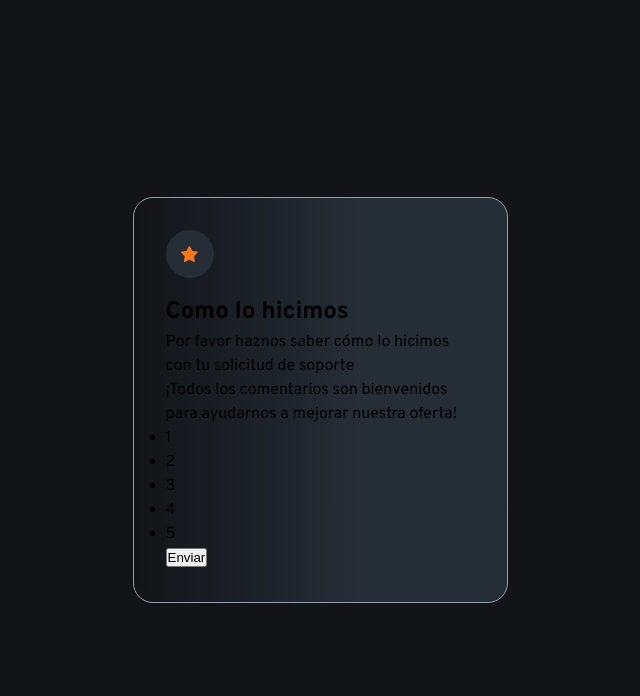
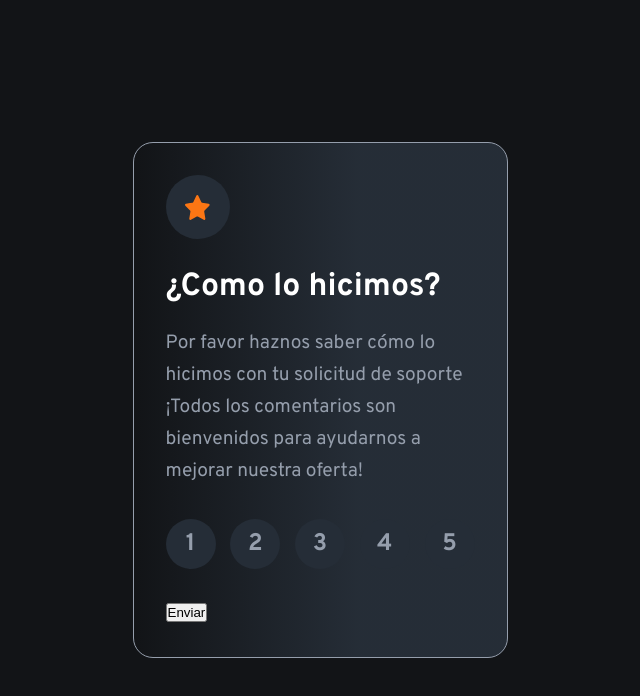
Before and after one commit to jaehdesign/examenes, a website: page index.html in a window 1280 px wide. Shown: the whole page, without its empty margins (320-960 px from the left). Drawn offline with Linux system fonts and the light colour scheme.

Commit message:
Update content proyect v5

```diff
--- a/index.html
+++ b/index.html
@@ -20,8 +20,8 @@
   <main>
 
     <section class="description">
-      <div class="star"><img src="./images/icon-star.svg" alt=""></div>
-      <h1>Como lo hicimos</h1>
+      <div class="star"><img src="./images/icon-star.svg" alt="" width="25px" height="25px"></div>
+      <h1>¿Como lo hicimos?</h1>
       <p>Por favor haznos saber cómo lo hicimos con tu solicitud de soporte</p>
       <p>¡Todos los comentarios son bienvenidos para ayudarnos a mejorar nuestra oferta!</p>
       <section class="score">
--- a/styles.css
+++ b/styles.css
@@ -10,7 +10,7 @@
 :root {
     --color-primary: hsl(25, 97%, 53%);
     --color-white: hsl(0, 0%, 100%);
-    --color-ligth-grey: hsl(217, 12%, 63%);
+    --color-light-grey: hsl(217, 12%, 63%);
     --color-dark-blue: hsl(213, 19%, 18%);
     --color-very-dark-blue: hsl(216, 12%, 8%);
 }
@@ -22,6 +22,12 @@ body {
     background-color: var(--color-very-dark-blue);
 }
 
+h1 {
+    font-size: 2rem;
+    color: var(--color-white);
+    padding-block: 1rem;
+}
+
 main {
     display: flex;
     justify-content: center;
@@ -31,31 +37,59 @@ main {
 
 section.description {
     width: 375px;
-    background-color: var(--color-ligth-grey);
+    background-color: var(--color-light-grey);
     background: linear-gradient(
         90deg,
         var(--color-very-dark-blue) 0%,
         var(--color-dark-blue) 60%
     );
-    border: 1px solid var(--color-ligth-grey);
+    border: 1px solid var(--color-light-grey);
     padding: 2rem;
     border-radius: 20px;
+}
+
+section p {
+    font-size: 1.2rem;
+    line-height: 2rem;
+    color: var(--color-light-grey);
 }
 
 section div.star {
     width: 2rem;
     height: 2rem;
-    padding: 1.5rem;
-    margin-block-end: 1rem;
+    padding: 2rem;
+    margin-block-end: 0.5rem;
     display: flex;
     justify-content: center;
     align-items: center;
     border-radius: 50%;
     background-color: var(--color-dark-blue);
 }
-/* Estilos para pantallas con un ancho máximo de 320px */
-@media (min-width: 320px) {
-    section.description {
-        width: 375px;
+
+section.score ul {
+    padding-block: 2rem;
+    list-style: none;
+    display: flex;
+    justify-content: space-between;
+
+    & li {
+        display: flex;
+        justify-content: center;
+        font-weight: 700;
+        align-items: center;
+        width: 50px;
+        height: 50px;
+        padding: 1rem;
+        background-color: var(--color-dark-blue);
+        color: var(--color-light-grey);
+        font-size: 1.5rem;
+        border-radius: 50%;
     }
 }
+
+/* Estilos para pantallas con un ancho máximo de 320px */
+@media (max-width: 320px) {
+    section.description {
+        width: 320px;
+    }
+}
```
